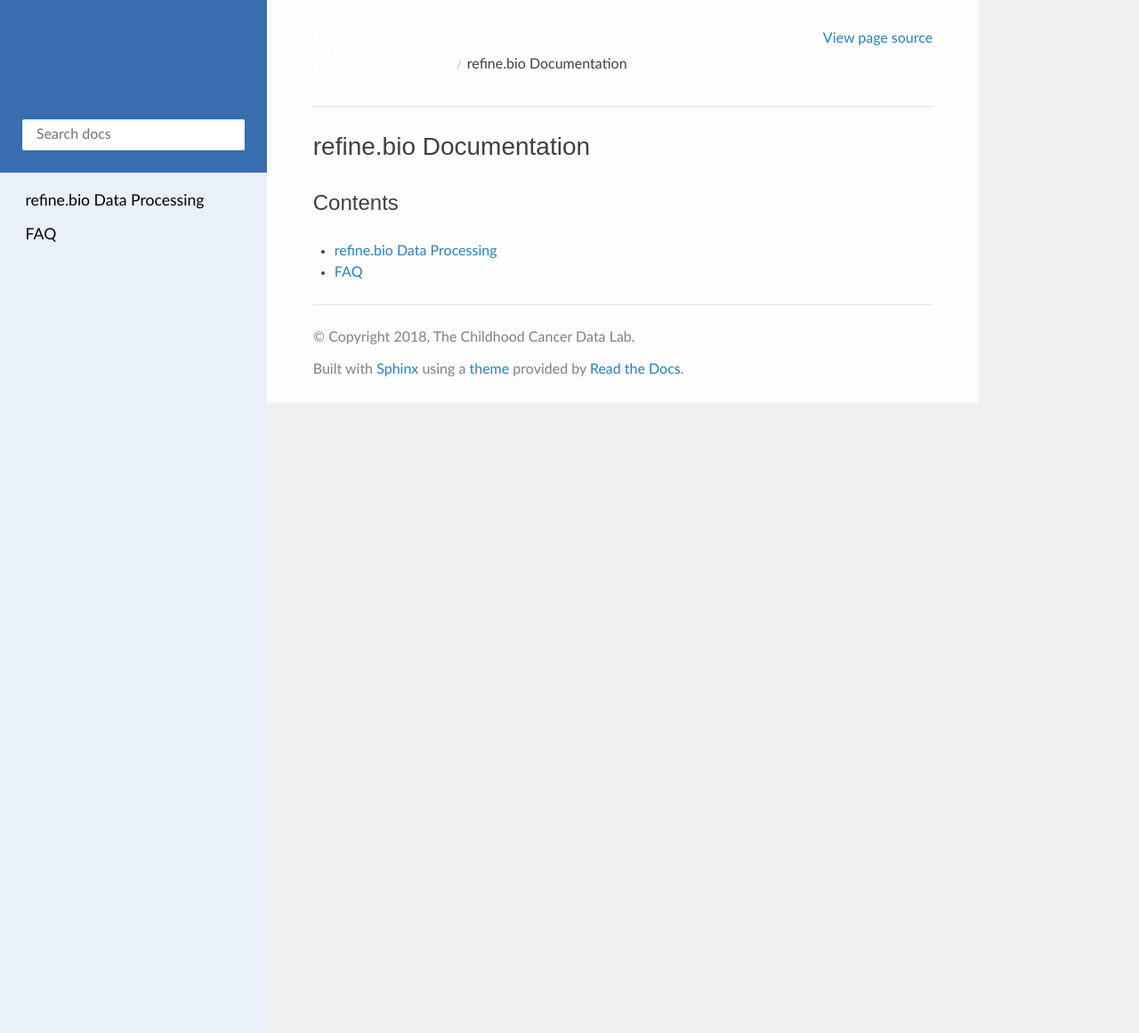
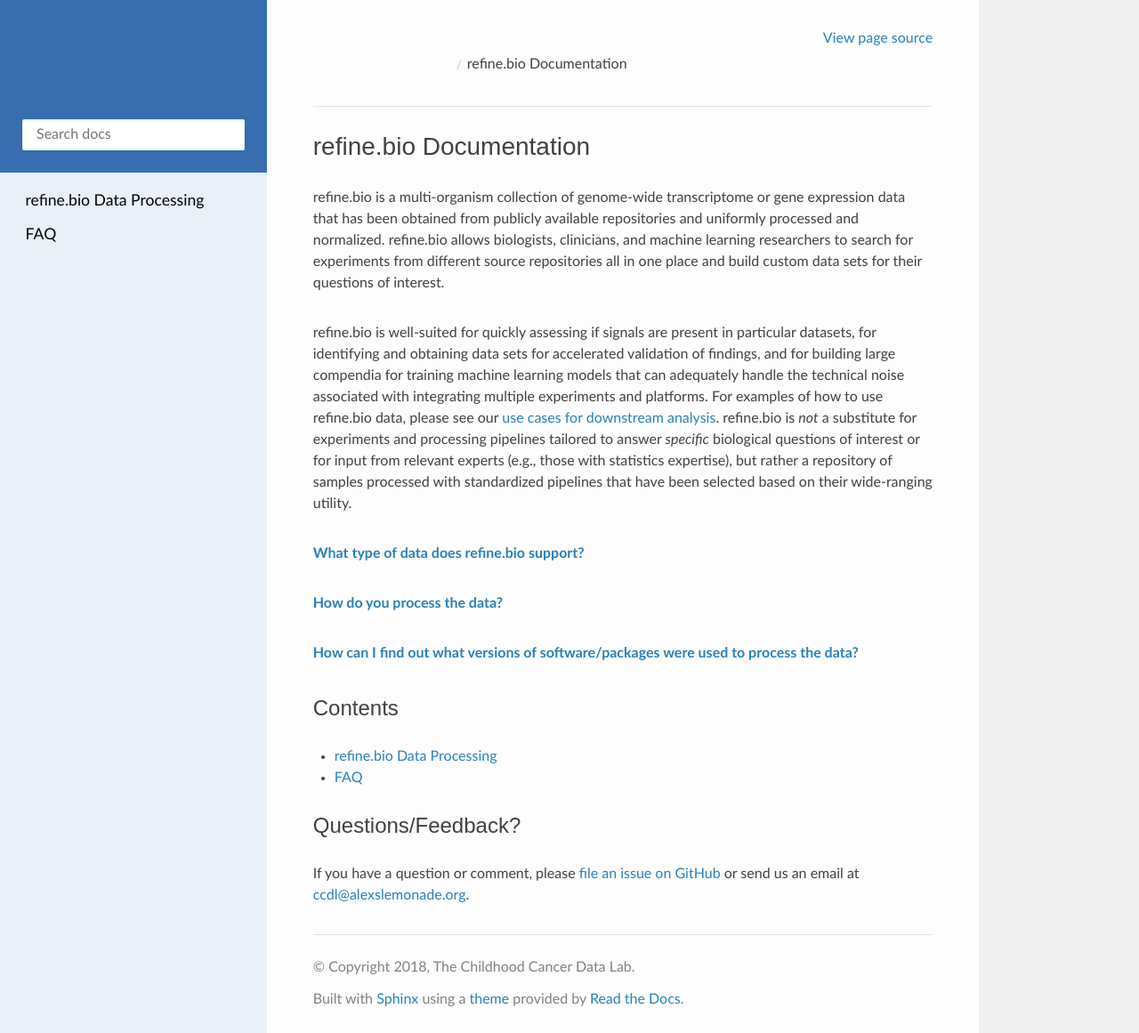
Before and after one commit to AlexsLemonade/refinebio-docs, a Sphinx documentation site: the page built from docs/index.md, in a window 1280 px wide and 1161 px high. Shown: the whole window at 89% size. Built offline with Sphinx 7.4.7 and the Read the Docs theme 2.0.0, drawn with Linux system fonts in a browser that asks for light colours.

Commit message:
First pass at introduction

```diff
--- a/docs/index.md
+++ b/docs/index.md
@@ -1,7 +1,25 @@
 refine.bio Documentation
 ======================================
+
+
+refine.bio is a multi-organism collection of genome-wide transcriptome or gene expression data that has been obtained from publicly available repositories and uniformly processed and normalized.
+refine.bio allows biologists, clinicians, and machine learning researchers to search for experiments from different source repositories all in one place and build custom data sets for their questions of interest.
+
+refine.bio is well-suited for quickly assessing if signals are present in particular datasets, for identifying and obtaining data sets for accelerated validation of findings, and for building large compendia for training machine learning models that can adequately handle the technical noise associated with integrating multiple experiments and platforms.
+For examples of how to use refine.bio data, please see our [use cases for downstream analysis](https://refinebio-docs.readthedocs.io/en/latest/main_text.html#use-cases-for-downstream-analysis).
+refine.bio is _not_ a substitute for experiments and processing pipelines tailored to answer _specific_ biological questions of interest or for input from relevant experts (e.g., those with statistics expertise), but rather a repository of samples processed with standardized pipelines that have been selected based on their wide-ranging utility.
+
+[**What type of data does refine.bio support?**](https://refinebio-docs.readthedocs.io/en/latest/faq.html#what-type-of-data-does-refine-bio-support)
+
+[**How do you process the data?**](https://refinebio-docs.readthedocs.io/en/latest/faq.html#how-do-you-process-the-data)
+
+[**How can I find out what versions of software/packages were used to process the data?**](https://refinebio-docs.readthedocs.io/en/latest/faq.html#how-can-i-find-out-what-versions-of-software-packages-were-used-to-process-the-data)
 
 ## Contents
 
 * [refine.bio Data Processing](main_text.md)
 * [FAQ](faq.md)
+
+## Questions/Feedback?
+
+If you have a question or comment, please [file an issue on GitHub](https://github.com/AlexsLemonade/refinebio/issues) or send us an email at [ccdl@alexslemonade.org](mailto:ccdl@alexslemonade.org).
```
